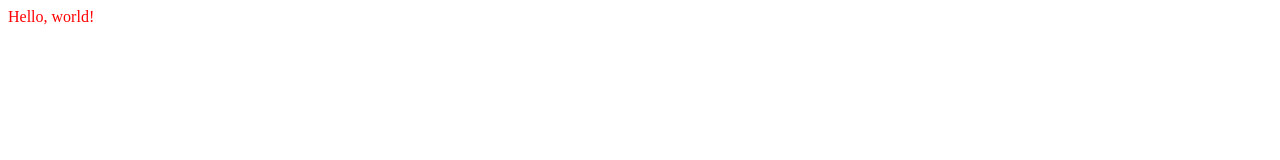
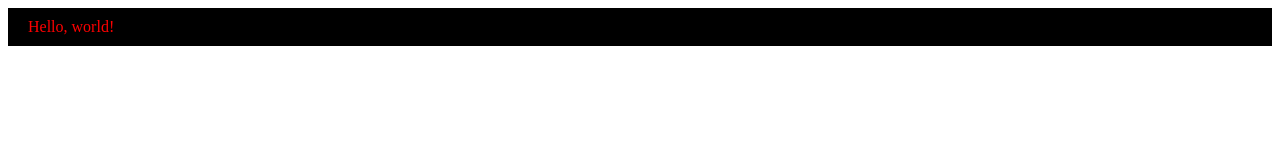
Before and after one commit to totopizza/TestHTML, a plain HTML site: page public_html/index.html in a window 1280 px wide. Drawn offline with Linux system fonts and the light colour scheme.

Commit message:
firstクラスに背景色と余白追加

```diff
--- a/public_html/stylesheet.css
+++ b/public_html/stylesheet.css
@@ -9,5 +9,7 @@ and open the template in the editor.
 */
 
 .first {
+    padding : 10px 20px;
     color : red;
+    background-color : black;
 }
```
